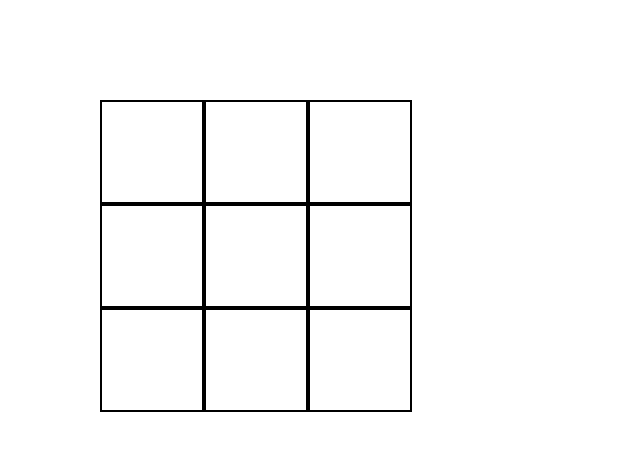
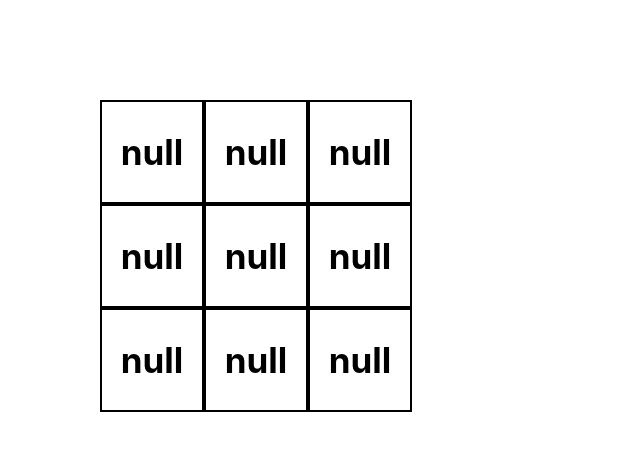
Before and after one commit to DevShahzaibAhmed/tic-tac-toe, a React (Create React App) app: page / in a window 1280 px wide. Shown: the top 450 px of the page, without its empty margins (0-640 px from the left). Built offline with nearby package versions, Linux system fonts and the light colour scheme.

Commit message:
States assigned

```diff
--- a/src/App.css
+++ b/src/App.css
@@ -3,6 +3,13 @@
     height: 100px;
     width: 100px;
     cursor: pointer;
+
+    display: flex;
+    justify-content: center;
+    align-items: center;
+
+    font-size: 35px;
+    font-weight: bold;
 }
 
 .row{
--- a/src/App.tsx
+++ b/src/App.tsx
@@ -8,19 +8,19 @@ function App() {
   return <div className='board'>
     <div className="board">
             <div className="row">
-                <Block/>
-                <Block/>
-                <Block/>
+                <Block value={state[0]}/>
+                <Block value={state[1]}/>
+                <Block value={state[2]}/>
             </div>
             <div className="row">
-                <Block/>
-                <Block/>
-                <Block/>
+                <Block value={state[3]}/>
+                <Block value={state[4]}/>
+                <Block value={state[5]}/>
             </div>
             <div className="row">
-                <Block/>
-                <Block/>
-                <Block/>
+                <Block value={state[6]}/>
+                <Block value={state[7]}/>
+                <Block value={state[8]}/>
             </div>
 
         </div>
--- a/src/component/Block.tsx
+++ b/src/component/Block.tsx
@@ -1,8 +1,13 @@
 import React from "react";
 
-const Block: React.FC = () => {
+interface BlockProps{
+    value?: string |null;
+}
+const Block: React.FC<BlockProps> = (props) => {
     return (
-        <div className="block"></div>
+        <div className="block">
+            {props.value}
+        </div>
     )
 };
 
```
